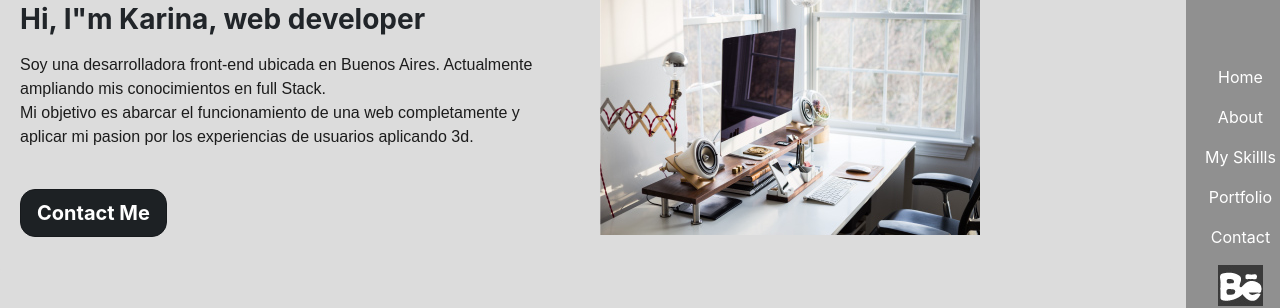
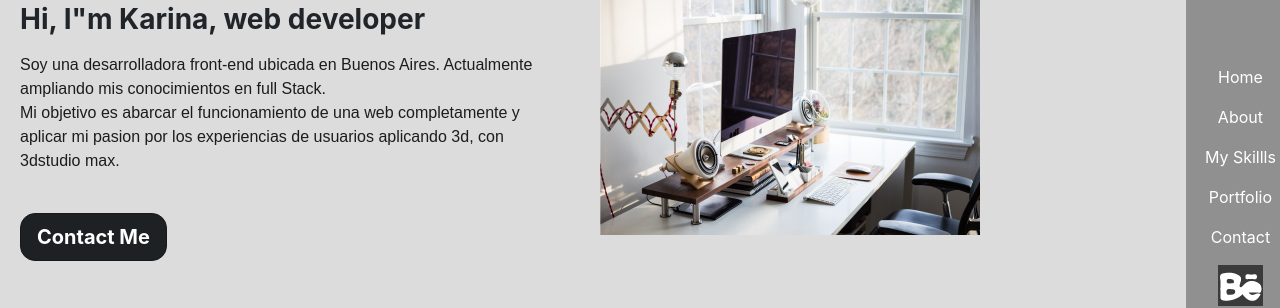
Before and after one commit to Asterose-B612/PreEntrega2.ROSA, a plain HTML site: page pages/about.html in a window 1280 px wide. Shown: the part 151-459 px from the top of the page. Drawn offline with nearby package versions, Linux system fonts and the light colour scheme.

Commit message:
texto agregado en parrafo de la card

```diff
--- a/pages/about.html
+++ b/pages/about.html
@@ -46,7 +46,7 @@
                                             conocimientos en full Stack.<br> Mi objetivo es abarcar el funcionamiento de
                                             una web
                                             completamente y aplicar
-                                            mi pasion por los experiencias de usuarios aplicando 3d.
+                                            mi pasion por los experiencias de usuarios aplicando 3d, con 3dstudio max.
                                         </p>
                                         <a href="../pages/contact.html"
                                             class="btn__about btn btn-dark text-capitalize btn-lg text-wrap font-weight-bold active">contact
```
Also changed, not shown: assets/images/bgHeader.jpg (added), assets/images/bgHeader2.jpg (added).
